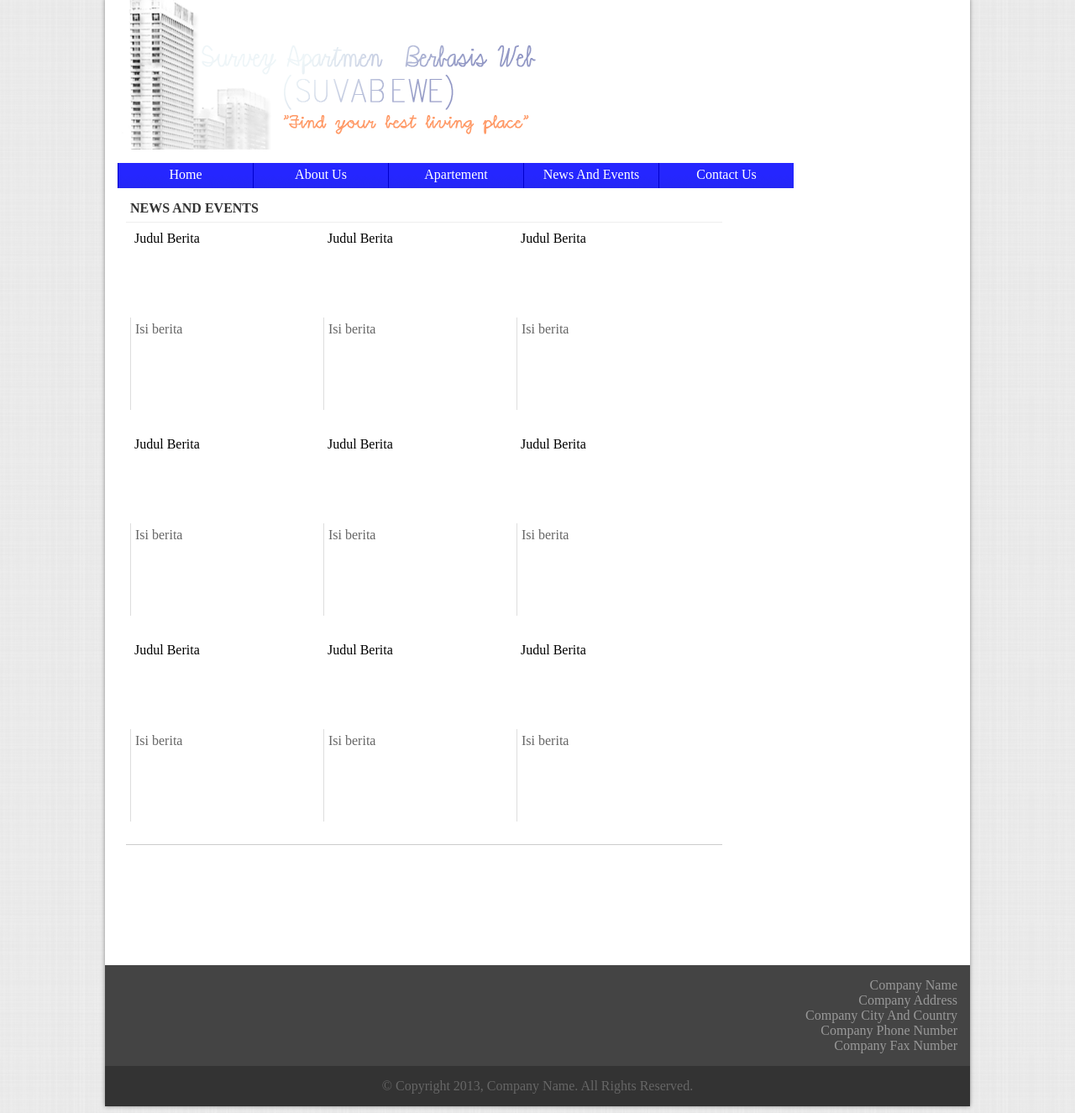
After one commit to Mikroskil/Joystick, a PHP site: page /file/news.html in a window 1280 px wide. The commit adds this page. Shown: the whole page at 84% size. Run offline with PHP 8.4, Linux system fonts and the light colour scheme.

Commit message:
Penambahan news.html dan perbaikan

```diff
--- a/css/templates.css
+++ b/css/templates.css
@@ -132,10 +132,15 @@ a
 /*End of Container Section*/
 
 /*main.html Section*/
+.slider
+{
+	margin-top:5px;
+	margin-bottom:5px;
+	height:300px;
+}
 .slideshow
 {
 	width:1000px;
-	margin-left:-40px;
 	display:block;
 	list-style:none;
 }
@@ -148,6 +153,11 @@ a
 	display:list-item;
 }
 
+.slideimg
+{
+	width:1000px;
+	height:300px;
+}
 .indexnewssec
 {
 	width:600px;
@@ -170,9 +180,9 @@ a
 /*apartment.html Section*/
 .floorplanimg
 {
-	width:1100px;
+	width:1300px;
 	height:500px;
-	margin-left:-50px;
+	margin-left:-150px;
 	margin-top:10px;
 	display:block;
 }
@@ -239,3 +249,37 @@ a
 }
 
 /*End of about_us.html Section*/
+/*news.html Section*/
+.newsseccon
+{
+	width:700px;
+}
+.newssec
+{
+	width:215px;
+	margin-right:10px;
+	margin-bottom:5px;
+	height:230px;
+	float:left;
+}
+.newshead
+{
+	width:205px;
+	font-weight:300;
+	padding:5px;
+}
+.newsimg
+{
+	height:70px;
+	margin:5px 0px 5px 0px;
+}
+.newscon
+{
+	width:205px;
+	padding:5px;
+	height:100px;
+	border-left: solid thin #DDDDDD;
+}
+
+
+/*End of news.html Section*/
--- a/file/apartment.html
+++ b/file/apartment.html
@@ -9,7 +9,7 @@
 				<div class="headerlogo"><img src=""></img></div>
 				<div class="headernav">
 					<ul style="margin-left:-40px">
-						<a href="main.html"><li class="headernavmenu">Home</li>
+						<a href="main.html"><li class="headernavmenu">Home</li></a>
 						<a href="about_us.html"><li class="headernavmenu">About Us</li></a>
 						<a href="apartment.html"><li class="headernavmenu">Apartement</li></a>
 						<a href="news.html"><li class="headernavmenu">News And Events</li></a>
@@ -18,12 +18,12 @@
 				</div>
 			</div>
 			<div>
-					<img class="floorplanimg" />
+					<img class="floorplanimg"  src="../img/1_first_floor.jpg"  />
 			</div>
 			<div class="container" style="height:700px">
 				<div class="section apartmentsec">
 					<div class="sectionheader bottomline">
-						<b>APARTMENT DETAIL</b><a href="news.html" class="sectionheaderlink">see more detail</a>
+						<b>APARTMENT DETAIL</b><a href="apartmentdetail.html" class="sectionheaderlink">see more detail</a>
 					</div>
 					<div class="sectioncontent apartmentsecimg">
 						<img align="middle"/>
--- a/file/main.html
+++ b/file/main.html
@@ -9,7 +9,7 @@
 				<div class="headerlogo"><img src=""></img></div>
 				<div class="headernav">
 					<ul style="margin-left:-40px">
-						<a href="main.html"><li class="headernavmenu">Home</li>
+						<a href="main.html"><li class="headernavmenu">Home</li></a>
 						<a href="about_us.html"><li class="headernavmenu">About Us</li></a>
 						<a href="apartment.html"><li class="headernavmenu">Apartement</li></a>
 						<a href="news.html"><li class="headernavmenu">News And Events</li></a>
@@ -19,7 +19,7 @@
 			</div>
 			<div class="slider">
 					<ul class="slideshow">
-						<li class="slide"><img></img></li>
+						<li class="slides"><img src="../img/beautiful-sunflower-new_2.jpg" class="slideimg"></li>
 					</ul>
 			</div>
 			<div class="container" style="height:700px">
--- /dev/null
+++ b/file/news.html
@@ -0,0 +1,87 @@
+<html>
+	<head>
+		<title>Suvawebe</title>
+		<link rel="stylesheet" href="../css/templates.css" type="text/css" />
+	</head>
+	<body>
+		<div class="wrapper" id="wrapper">
+			<div class="header" id="header">
+				<div class="headerlogo"><img src=""></img></div>
+				<div class="headernav">
+					<ul style="margin-left:-40px">
+						<a href="main.html"><li class="headernavmenu">Home</li></a>
+						<a href="about_us.html"><li class="headernavmenu">About Us</li></a>
+						<a href="apartment.html"><li class="headernavmenu">Apartement</li></a>
+						<a href="news.html"><li class="headernavmenu">News And Events</li></a>
+						<a href="contact_us.html"><li class="headernavmenu">Contact Us</li></a>
+					</ul>
+				</div>
+			</div>
+
+			<div class="container" style="height:900px">
+				<div class="section newsseccon">
+					<div class="sectionheader bottomline">
+						<b>NEWS AND EVENTS</b>
+					</div>
+					<div class="sectioncontent newssec">
+						<div class="newshead"><a href="newsconten.html">Judul Berita</a></div>
+						<img class="newsimg" />
+						<div class="newscon">Isi berita</div>
+					</div>
+					<div class="sectioncontent newssec">
+						<div class="newshead"><a href="newsconten.html">Judul Berita</a></div>
+						<img class="newsimg" />
+						<div class="newscon">Isi berita</div>
+					</div>
+					<div class="sectioncontent newssec">
+						<div class="newshead"><a href="newsconten.html">Judul Berita</a></div>
+						<img class="newsimg" />
+						<div class="newscon">Isi berita</div>
+					</div>
+					<div class="sectioncontent newssec">
+						<div class="newshead"><a href="newsconten.html">Judul Berita</a></div>
+						<img class="newsimg" />
+						<div class="newscon">Isi berita</div>
+					</div>
+					<div class="sectioncontent newssec">
+						<div class="newshead"><a href="newsconten.html">Judul Berita</a></div>
+						<img class="newsimg" />
+						<div class="newscon">Isi berita</div>
+					</div>
+					<div class="sectioncontent newssec">
+						<div class="newshead"><a href="newsconten.html">Judul Berita</a></div>
+						<img class="newsimg" />
+						<div class="newscon">Isi berita</div>
+					</div>
+					<div class="sectioncontent newssec">
+						<div class="newshead"><a href="newsconten.html">Judul Berita</a></div>
+						<img class="newsimg" />
+						<div class="newscon">Isi berita</div>
+					</div>
+					<div class="sectioncontent newssec">
+						<div class="newshead"><a href="newsconten.html">Judul Berita</a></div>
+						<img class="newsimg" />
+						<div class="newscon">Isi berita</div>
+					</div>
+					<div class="sectioncontent newssec">
+						<div class="newshead"><a href="newsconten.html">Judul Berita</a></div>
+						<img class="newsimg" />
+						<div class="newscon">Isi berita</div>
+					</div>
+				</div>
+			</div>
+			<div class="footer">
+				<div class="subfooter1">
+					Company Name<br>
+					Company Address<br>
+					Company City And Country<br>
+					Company Phone Number<br>
+					Company Fax Number<br>
+				</div>
+				<div class="subfooter2">
+					&copy; Copyright 2013, Company Name. All Rights Reserved.
+				</div>
+			</div>
+		</div>
+	</body>
+</html>
```
Also changed, not shown: img/1_first_floor.jpg (added), img/beautiful-sunflower-new_2.jpg (added).
